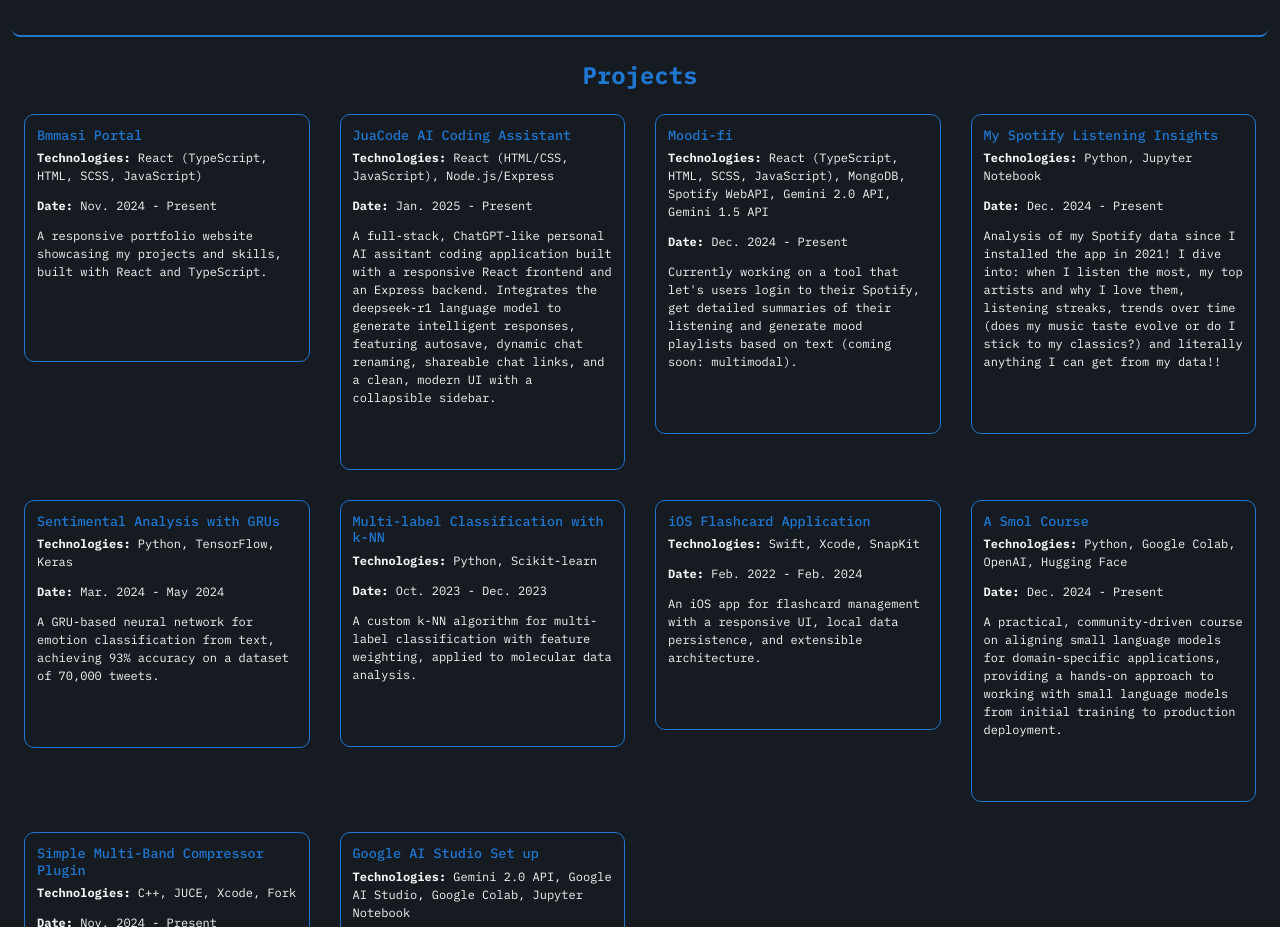
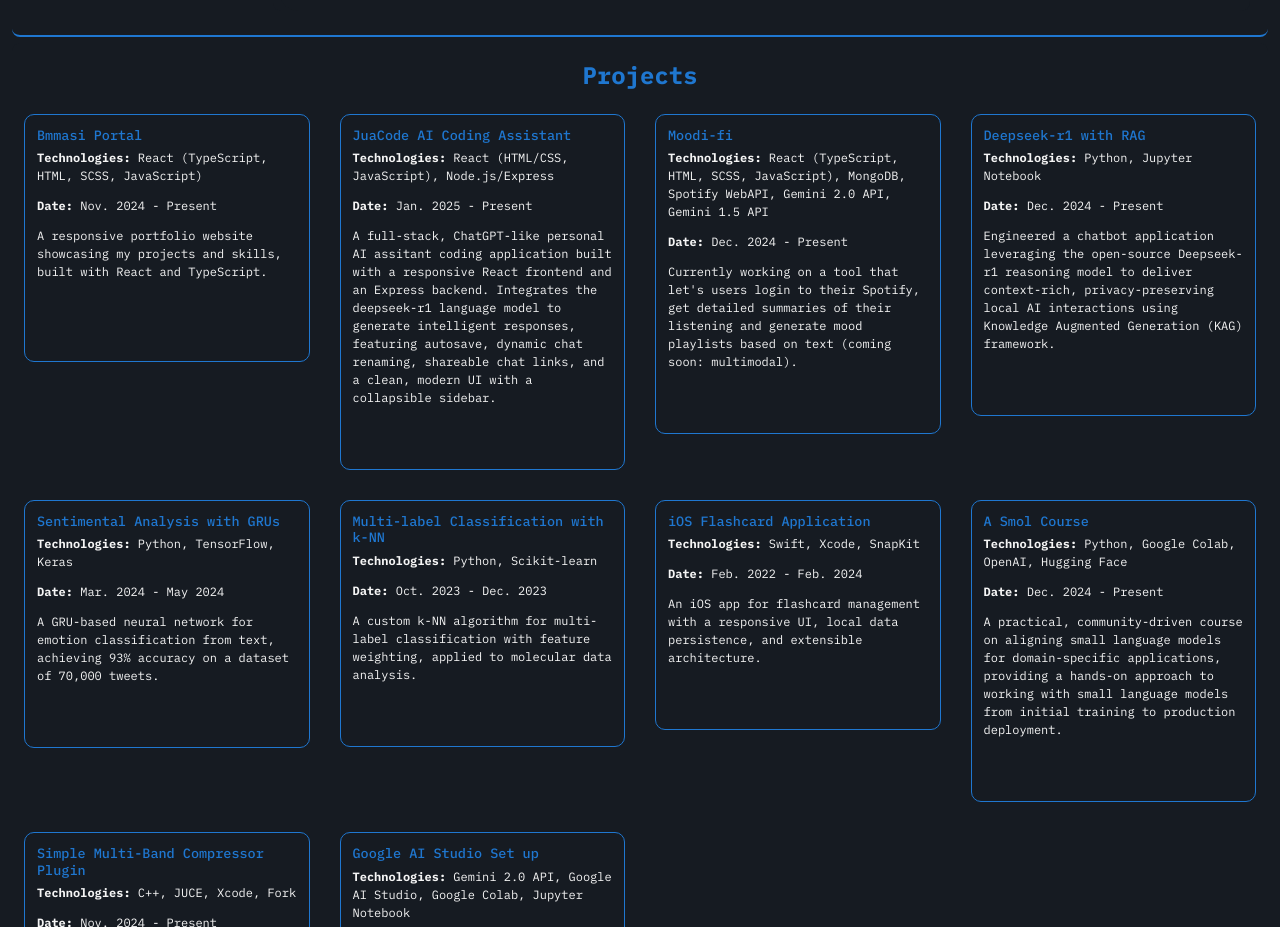
Before and after one commit to onyangojerry/portfolio-react, a React (Vite) app: page / in a window 1280 px wide. Shown: the part 2640-3567 px from the top of the page. Built offline with nearby package versions, Linux system fonts and the light colour scheme; no server answers.

Commit message:
added deepseek

```diff
--- a/src/components/Projects/Projects.tsx
+++ b/src/components/Projects/Projects.tsx
@@ -92,13 +92,13 @@ const projects = [
     },
   },
   {
-    name: "My Spotify Listening Insights",
+    name: "Deepseek-r1 with RAG",
     technologies: "Python, Jupyter Notebook",
     date: "Dec. 2024 - Present",
     description:
-      "Analysis of my Spotify data since I installed the app in 2021! I dive into: when I listen the most, my top artists and why I love them, listening streaks, trends over time (does my music taste evolve or do I stick to my classics?) and literally anything I can get from my data!!",
+      "Engineered a chatbot application leveraging the open-source Deepseek-r1 reasoning model to deliver context-rich, privacy-preserving local AI interactions using Knowledge Augmented Generation (KAG) framework.",
     links: {
-      github: "https://github.com/branley1/spotify-parse",
+      github: "https://github.com/branley1/deepseek-r1",
     },
   },
   {
```
